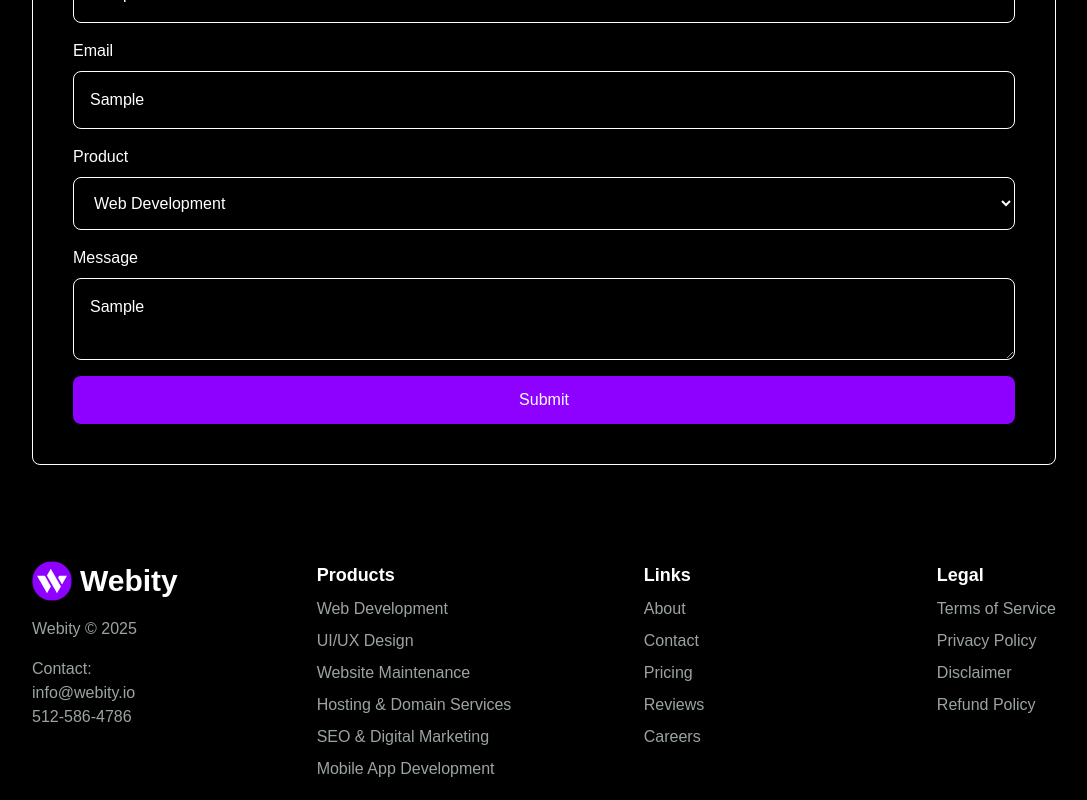
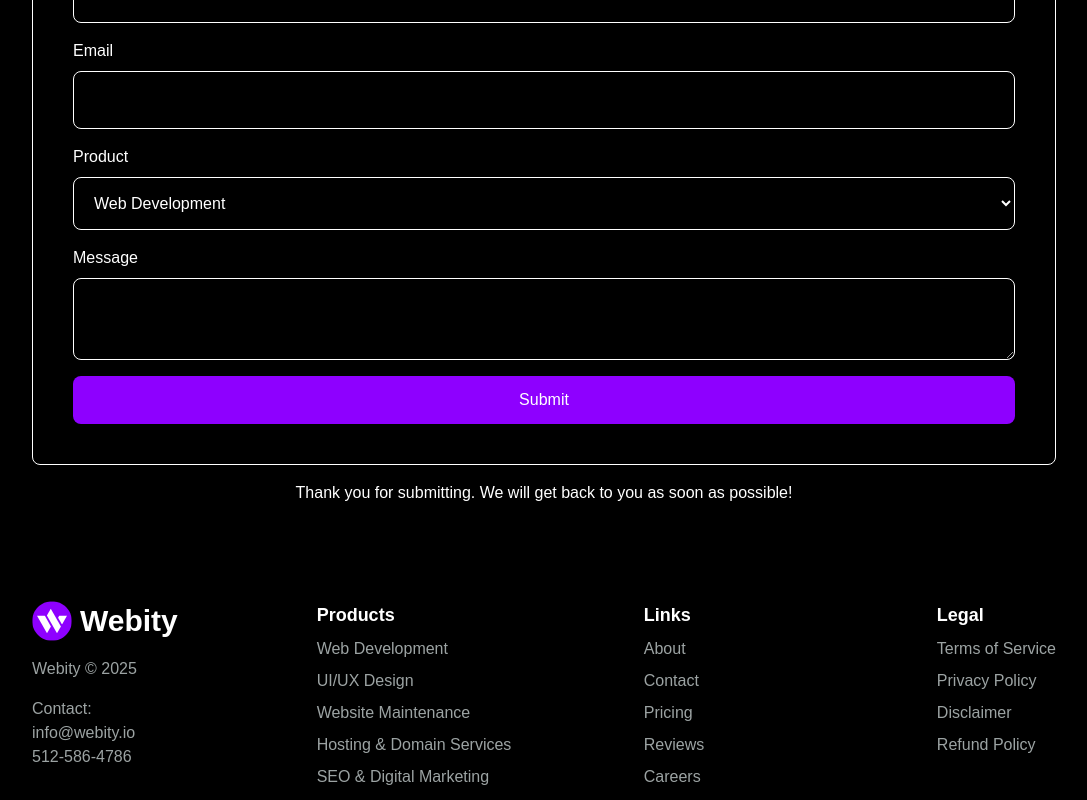
Before and after one commit to matthew-wright07/webity, a Next.js app: page /contact in a window 1280 px wide. Both pictures are taken after typing "Sample", "Sample", "Sample" into the empty fields and a click on the button "Submit". Shown: the part 425-1225 px from the top of the page, without its empty margins (96-1183 px from the left). Built offline with nearby package versions, Linux system fonts and the light colour scheme; no server answers.

Commit message:
Added email capabilities

```diff
--- /dev/null
+++ b/app/api/email/route.js
@@ -0,0 +1,15 @@
+import { Resend } from "resend"
+
+const resend = new Resend(process.env.RESEND_API_KEY)
+
+export async function POST(req){
+    const data = await req.json()
+    console.log(data)
+    const email = await resend.emails.send({
+        from: 'delivered@resend.dev',
+        to: "info@webity.io",
+        subject: "New Client",
+        text: `Name: ${data.name}\nEmail: ${data.email}\nProduct: ${data.product}\nMessage: ${data.message}`,
+    });
+    return new Response(JSON.stringify("Done"))
+}
--- a/components/Contact/Contact.js
+++ b/components/Contact/Contact.js
@@ -1,6 +1,42 @@
+"use client"
+
+import { useState } from "react"
+
 export default function Contact(){
+    const [name,setName] = useState("")
+    const [email,setEmail] = useState("")
+    const [product,setProduct] = useState("webdev")
+    const [message,setMessage] = useState("")
+    const [done,setDone] = useState(false)
+
+    async function handleClick(){
+        const response = await fetch("/api/email",{
+            method: "POST",
+            body:JSON.stringify({name,email,product,message})
+        })
+        const data = await response.json()
+        setDone(true)
+        setName("")
+        setEmail("")
+        setProduct("")
+        setMessage("")
+    }
+
+    function handleName(event){
+        setName(event.target.value)
+    }
+    function handleEmail(event){
+        setEmail(event.target.value)
+    }
+    function handleProduct(event){
+        setProduct(event.target.value)
+    }
+    function handleMessage(event){
+        setMessage(event.target.value)
+    }
+
     return (
-        <div className="px-8 lg:px-32 py-12 flex justify-center">
+        <div className="px-8 lg:px-32 py-12 flex flex-col justify-center gap-4">
             <div className="flex flex-col justify-center w-full border border-white rounded-lg p-10 gap-4">
                 <h1 className="text-2xl font-bold text-center">Contact</h1>
                 <div className="flex flex-col gap-2">
@@ -12,15 +48,15 @@ export default function Contact(){
                 </div>
                 <div className="flex flex-col gap-2">
                     <label htmlFor="name">Name</label>
-                    <input id="name" className="rounded-lg p-4 border border-white "/>
+                    <input onChange={handleName} value={name} id="name" className="rounded-lg p-4 border border-white "/>
                 </div>
                 <div className="flex flex-col gap-2">
                     <label htmlFor="email">Email</label>
-                    <input id="email" className="rounded-lg p-4 border border-white "/>
+                    <input onChange={handleEmail} value={email} id="email" className="rounded-lg p-4 border border-white "/>
                 </div>
                 <div className="flex flex-col gap-2">
                     <label htmlFor="product">Product</label>
-                    <select name="product" id="product" className="border border-white rounded-lg p-4 hover:cursor-pointer">
+                    <select onChange={handleProduct} value={product} name="product" id="product" className="border border-white rounded-lg p-4 hover:cursor-pointer">
                         <option value="webdev" className="text-white bg-black">Web Development</option>
                         <option value="uiux" className="text-white bg-black">UI/UX Design</option>
                         <option value="maintenance" className="text-white bg-black">Website Maintenance</option>
@@ -31,12 +67,13 @@ export default function Contact(){
                 </div>
                 <div className="flex flex-col gap-2">
                     <label htmlFor="message">Message</label>
-                    <textarea id="message" className="rounded-lg p-4 border border-white "/>
+                    <textarea onChange={handleMessage} value={message} id="message" className="rounded-lg p-4 border border-white "/>
                 </div>
                 <div className="flex justify-center">
-                    <button className="w-full h-12 bg-primary rounded-lg flex items-center justify-center hover:bg-secondary transition duration-500 hover:cursor-pointer">Submit</button>
+                    <button onClick={handleClick} className="w-full h-12 bg-primary rounded-lg flex items-center justify-center hover:bg-secondary transition duration-500 hover:cursor-pointer">Submit</button>
                 </div>
             </div>
+            {done?<p className="text-center">Thank you for submitting. We will get back to you as soon as possible!</p>:null}
         </div>
     )
 }
--- a/package.json
+++ b/package.json
@@ -13,7 +13,8 @@
     "@vercel/speed-insights": "^1.2.0",
     "next": "15.2.4",
     "react": "^19.0.0",
-    "react-dom": "^19.0.0"
+    "react-dom": "^19.0.0",
+    "resend": "^4.2.0"
   },
   "devDependencies": {
     "@eslint/eslintrc": "^3",
```
Also changed, not shown: 1 other file (tests, documents, lock files or other folders).
